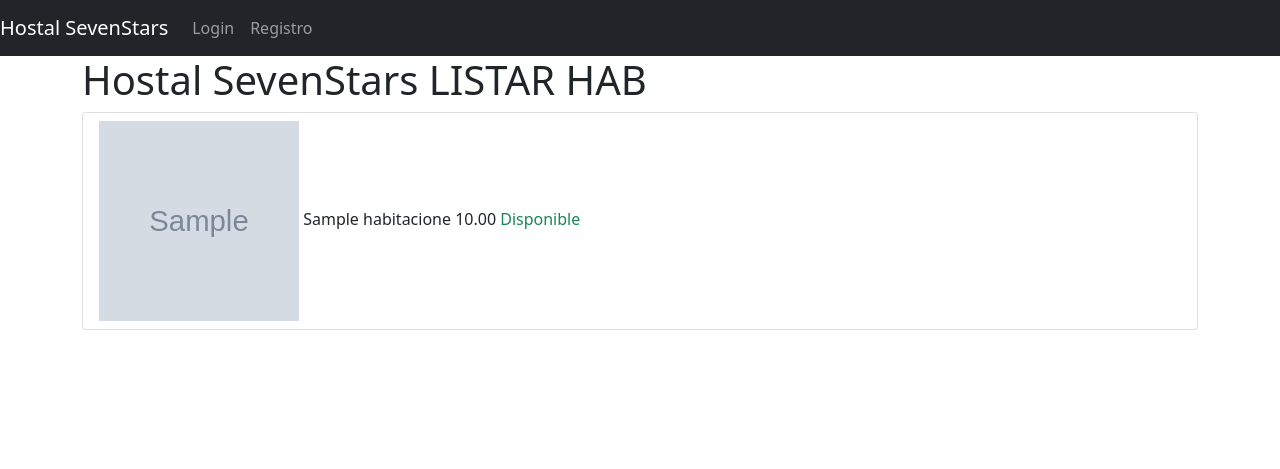
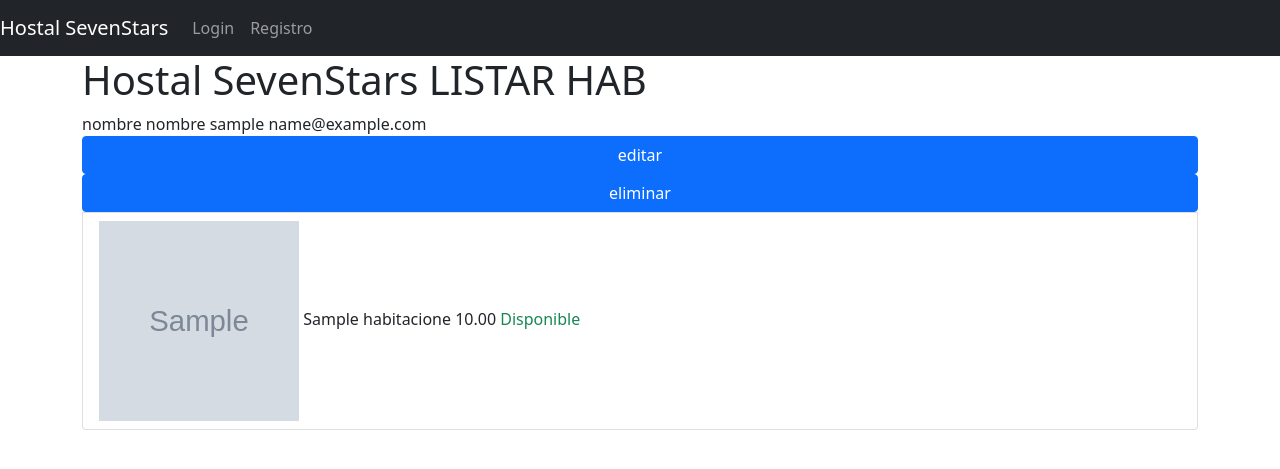
Before and after one commit to ClaudioCaniullan/proyecto_hostal, a Django app: template hostal/habitaciones/templates/habitaciones/habitaciones_list.html in a window 1280 px wide. Shown: the top 469 px of the page. Run offline with Django 3.2, Linux system fonts and the light colour scheme; the template is opened without the code that fills it: values that come from a table or form of the project are taken from there, others are empty; tables that the repository leaves empty hold one stand-in row (values such as "Sample post"); grey boxes marked "Sample" are stand-in pictures.

Commit message:
vistas basado en modelos listo, problemas con pk en urls, revisar definicion de primarykey o foreignkey en modelos, intentar rendedirzar con slug

```diff
--- a/hostal/habitaciones/templates/habitaciones/habitaciones_list.html
+++ b/hostal/habitaciones/templates/habitaciones/habitaciones_list.html
@@ -7,6 +7,27 @@
 <h1>Hostal SevenStars LISTAR HAB</h1>
 
 <ul class="list-group">
+
+	<thead>
+		<tr>nombre</tr>
+		<tr>nombre</tr>
+	</thead>
+
+    <tbody>
+    	{% if object_list %}
+    	   {% for usuario in usuario_list %}
+    	   <tr>
+    	   	<td>{{usuario.username}}</td>
+    	   	<td>{{usuario.email}}</td>
+    	   	<td>
+    	   		<a class="btn btn-primary btn-xs" href="{% url 'habitaciones:editar_hab' pk=usuario.rutUsuario %}">editar</a>
+    	   		<a class="btn btn-primary btn-xs" href="{% url 'habitaciones:eliminar_hab' pk=usuario.rutUsuario %}">eliminar</a>
+    	   	</td>
+    	   </tr>
+    	   {% endfor %}
+    	{% endif %}
+    </tbody>
+
 
     {% for habitacion in object_list %}
 	<li class="list-group-item">
@@ -26,6 +47,6 @@
 	</li>
     {% endfor%}
 
-</ul>
+ </ul>
 
 {% endblock %}
--- a/hostal/habitaciones/urls.py
+++ b/hostal/habitaciones/urls.py
@@ -3,8 +3,11 @@ from django.urls import path
 
 from . import views
 
+app_name = 'habitaciones'
 # Usaremos modelos como vistas
 urlpatterns = [
    path('listar_hab', views.HabitacionesListView.as_view(), name='listar_hab'),
-   path('<pk>/delete_hab', views.HabitacionesDeleteView.as_view(), name='delete_hab'),
+   path('editar_hab/<pk>', views.HabitacionesUpdateView.as_view(), name='editar_hab'),
+   path('eliminar_hab/<pk>', views.HabitacionesDeleteView.as_view(), name='eliminar_hab'),
+   path('crear_hab', views.HabitacionesCreateView.as_view(), name='crear_hab'),
 ]
```
Also changed, not shown: hostal/habitaciones/templates/habitaciones/habitaciones_delete.html (added, +9 -0 lines), hostal/habitaciones/templates/habitaciones/habitaciones_form.html (added, +9 -0 lines), hostal/habitaciones/views.py (+6 -9 lines), hostal/db.sqlite3, hostal/habitaciones/migrations/0001_initial.py, hostal/habitaciones/migrations/0002_auto_20210726_1720.py (deleted), hostal/habitaciones/migrations/0003_auto_20210726_1629.py (deleted), hostal/habitaciones/migrations/0004_auto_20210726_1851.py (deleted), hostal/media/habitaciones/hab1_nKkANtQ.jpg (added), hostal/media/habitaciones/hab2_3Bd9E34.jpg (added).
